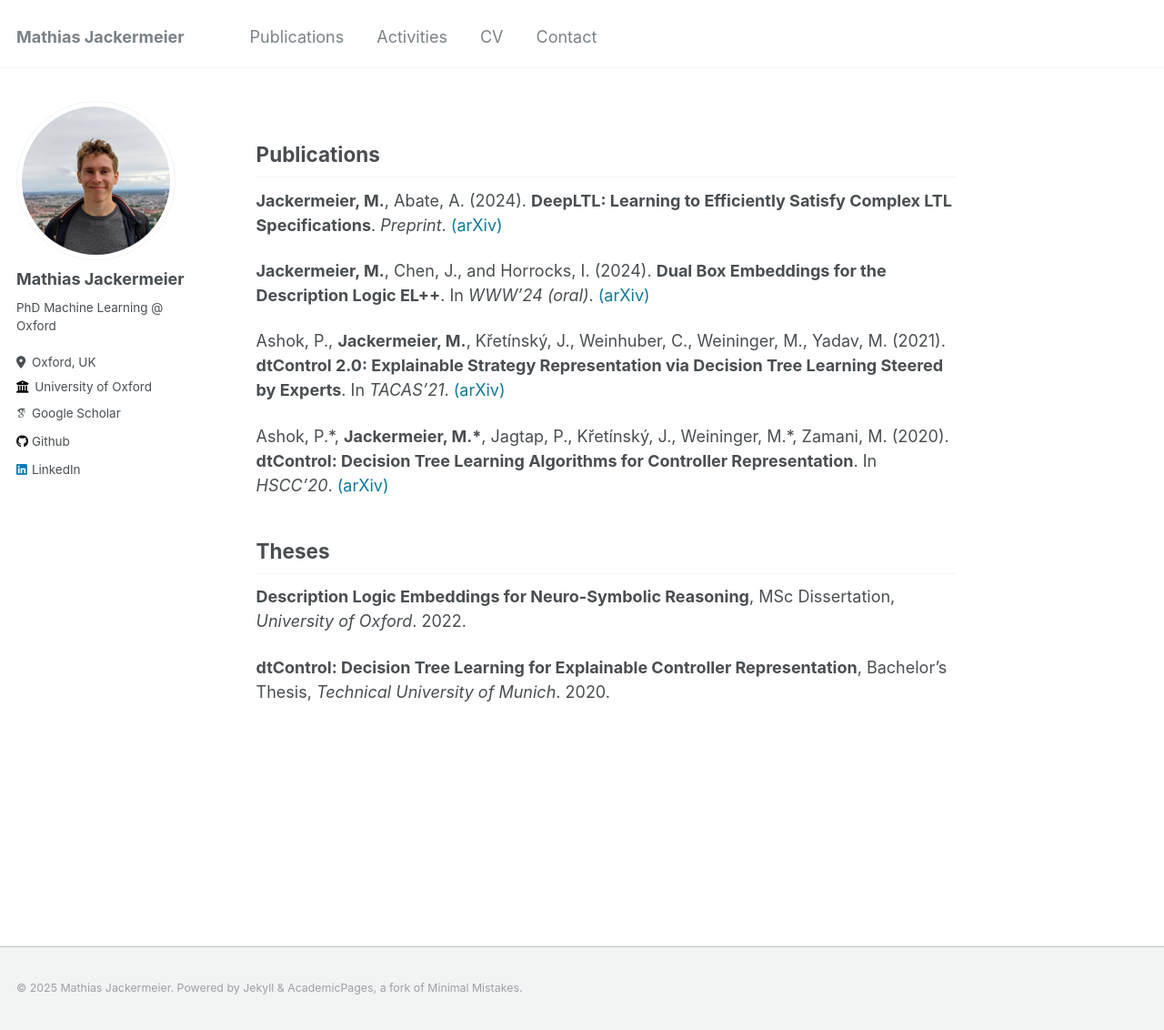
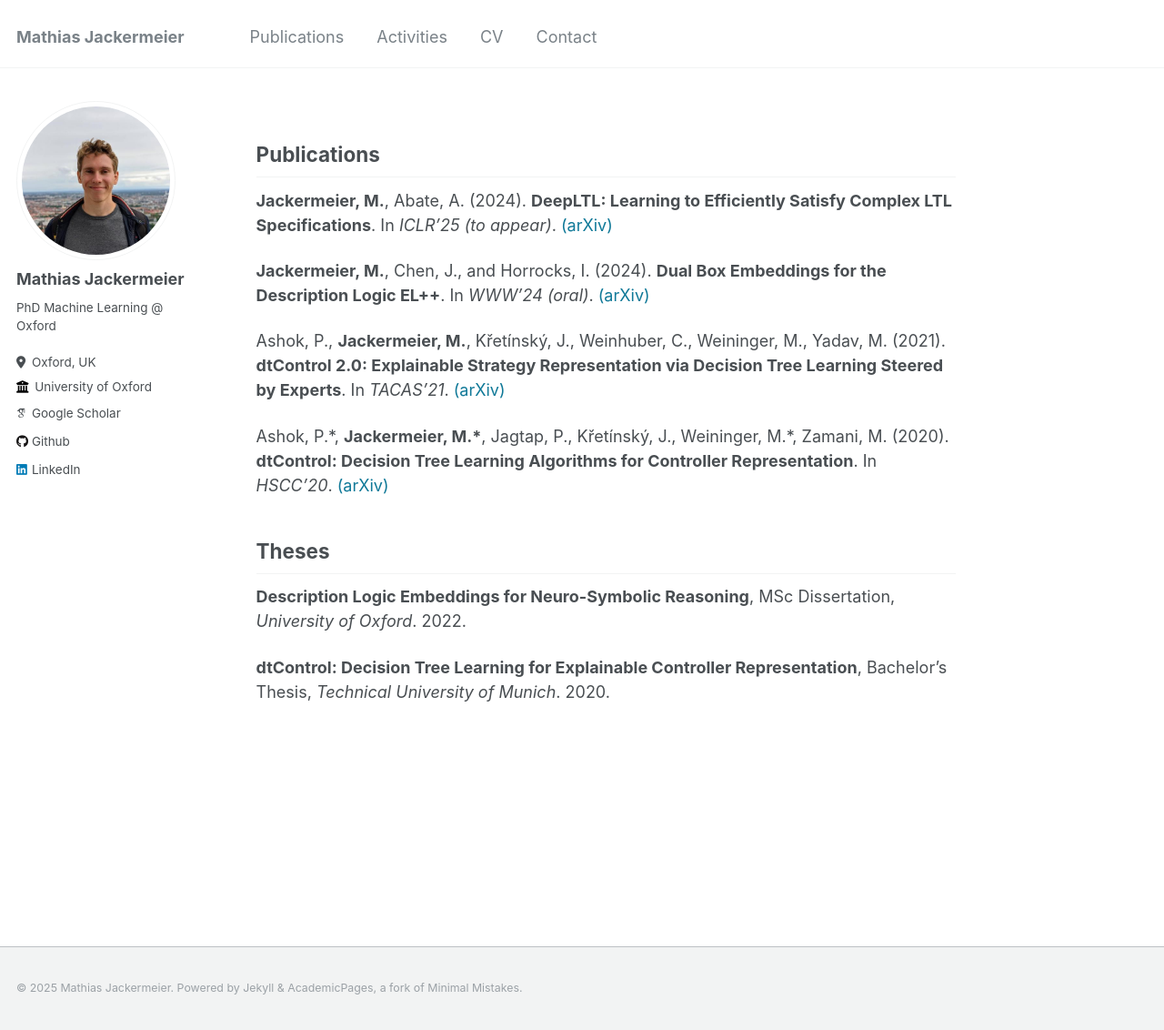
Before and after one commit to mathiasj33/mathiasj33.github.io, a Jekyll site: the page built from _pages/publications.md, in a window 1280 px wide and 1132 px high. Shown: the whole window at 91% size. Built offline with Jekyll 4.4.1, drawn with Linux system fonts in a browser that asks for light colours; some web fonts are replaced.

Commit message:
Updates publications.md

```diff
--- a/_pages/publications.md
+++ b/_pages/publications.md
@@ -7,7 +7,7 @@ author_profile: true
 ## Publications
 
 <b>Jackermeier, M.</b>, Abate, A. (2024). <b>
-DeepLTL: Learning to Efficiently Satisfy Complex LTL Specifications</b>. <i>Preprint</i>.
+DeepLTL: Learning to Efficiently Satisfy Complex LTL Specifications</b>. In <i>ICLR'25 (to appear)</i>.
 [(arXiv)](https://arxiv.org/abs/2410.04631){:target="_blank"}
 
 <b>Jackermeier, M.</b>, Chen, J., and Horrocks, I. (2024). <b>Dual Box Embeddings for the Description Logic EL++</b>. In <i>WWW’24 (oral)</i>.
```
